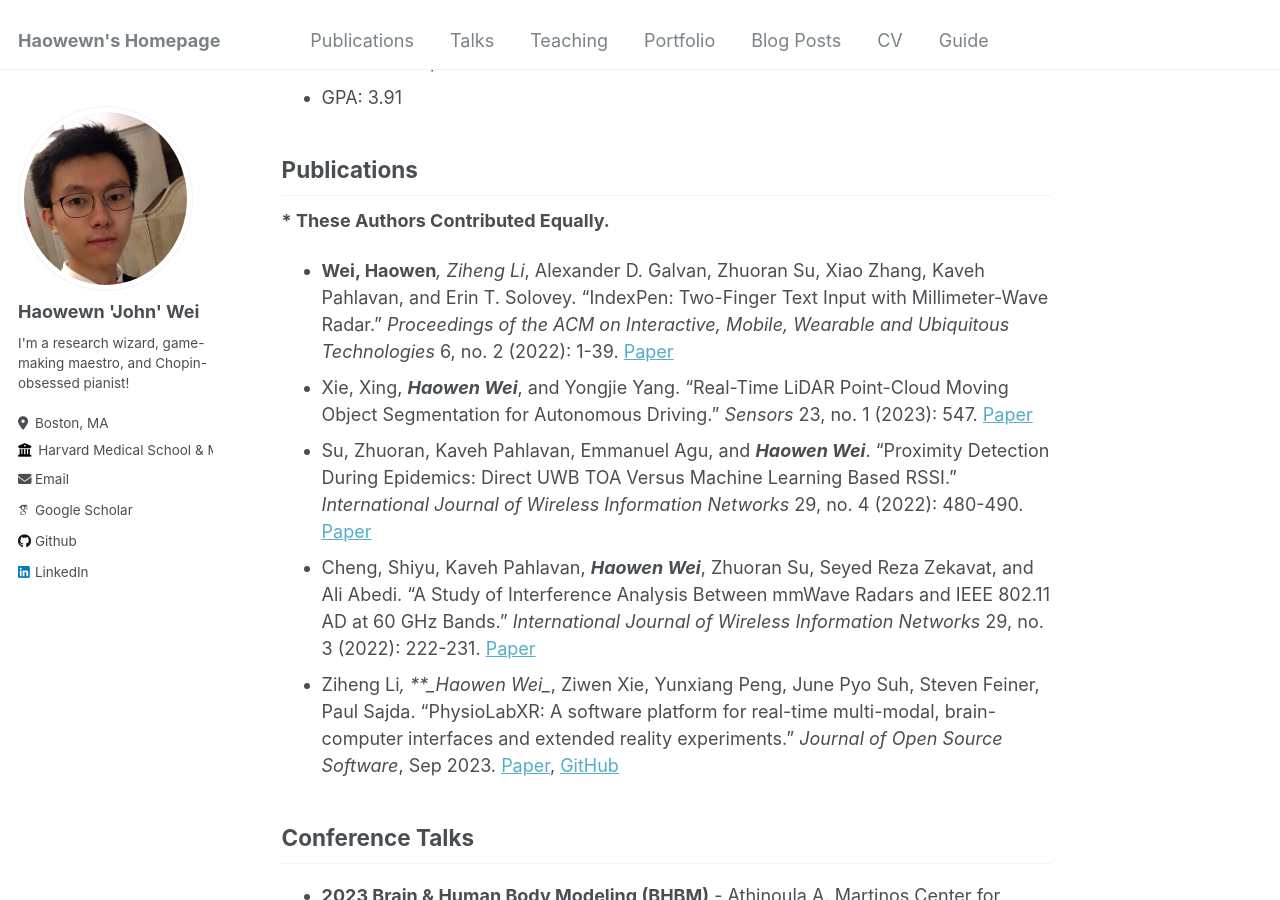
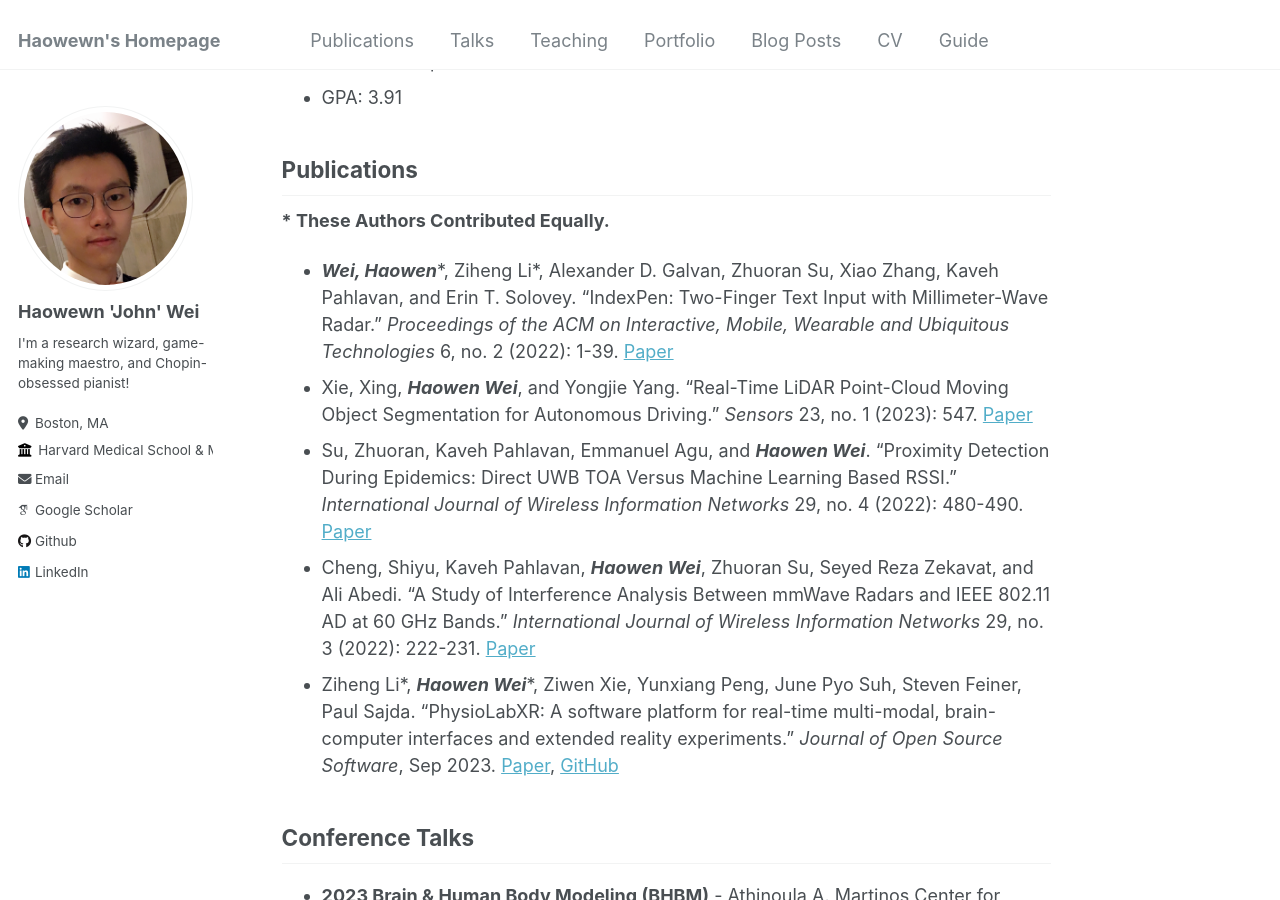
Before and after one commit to HaowenWeiJohn/haowenweijohn.github.io, a Jekyll site: the page built from _pages/about.md, in a window 1280 px wide and 900 px high, scrolled down 818 px. Built offline with Jekyll 4.4.1, drawn with Linux system fonts in a browser that asks for light colours; some web fonts are replaced.

Commit message:
update publication page

```diff
--- a/_pages/about.md
+++ b/_pages/about.md
@@ -32,11 +32,11 @@ Welcome! I'm a dynamic researcher, inventive game developer, and a passionate pi
 
 **\* These Authors Contributed Equally.**
 
-- **Wei, Haowen***, Ziheng Li*, Alexander D. Galvan, Zhuoran Su, Xiao Zhang, Kaveh Pahlavan, and Erin T. Solovey. "IndexPen: Two-Finger Text Input with Millimeter-Wave Radar." *Proceedings of the ACM on Interactive, Mobile, Wearable and Ubiquitous Technologies* 6, no. 2 (2022): 1-39. [Paper](https://dl.acm.org/doi/10.1145/3534601)
+- **_Wei, Haowen_**\*, Ziheng Li\*, Alexander D. Galvan, Zhuoran Su, Xiao Zhang, Kaveh Pahlavan, and Erin T. Solovey. "IndexPen: Two-Finger Text Input with Millimeter-Wave Radar." *Proceedings of the ACM on Interactive, Mobile, Wearable and Ubiquitous Technologies* 6, no. 2 (2022): 1-39. [Paper](https://dl.acm.org/doi/10.1145/3534601)
 - Xie, Xing, **_Haowen Wei_**, and Yongjie Yang. "Real-Time LiDAR Point-Cloud Moving Object Segmentation for Autonomous Driving." *Sensors* 23, no. 1 (2023): 547. [Paper](https://www.mdpi.com/1424-8220/23/1/547)
 - Su, Zhuoran, Kaveh Pahlavan, Emmanuel Agu, and **_Haowen Wei_**. "Proximity Detection During Epidemics: Direct UWB TOA Versus Machine Learning Based RSSI." *International Journal of Wireless Information Networks* 29, no. 4 (2022): 480-490. [Paper](https://link.springer.com/article/10.1007/s10776-022-00577-4)
 - Cheng, Shiyu, Kaveh Pahlavan, **_Haowen Wei_**, Zhuoran Su, Seyed Reza Zekavat, and Ali Abedi. "A Study of Interference Analysis Between mmWave Radars and IEEE 802.11 AD at 60 GHz Bands." *International Journal of Wireless Information Networks* 29, no. 3 (2022): 222-231. [Paper](https://link.springer.com/article/10.1007/s10776-022-00564-9)
-- Ziheng Li*, **_Haowen Wei_*, Ziwen Xie, Yunxiang Peng, June Pyo Suh, Steven Feiner, Paul Sajda. "PhysioLabXR: A software platform for real-time multi-modal, brain-computer interfaces and extended reality experiments." *Journal of Open Source Software*, Sep 2023. [Paper](https://joss.theoj.org/papers/10.21105/joss.05854), [GitHub](https://github.com/PhysioLabXR/PhysioLabXR)
+- Ziheng Li\*, **_Haowen Wei_**\*, Ziwen Xie, Yunxiang Peng, June Pyo Suh, Steven Feiner, Paul Sajda. "PhysioLabXR: A software platform for real-time multi-modal, brain-computer interfaces and extended reality experiments." *Journal of Open Source Software*, Sep 2023. [Paper](https://joss.theoj.org/papers/10.21105/joss.05854), [GitHub](https://github.com/PhysioLabXR/PhysioLabXR)
 
 
 ## Conference Talks
```
